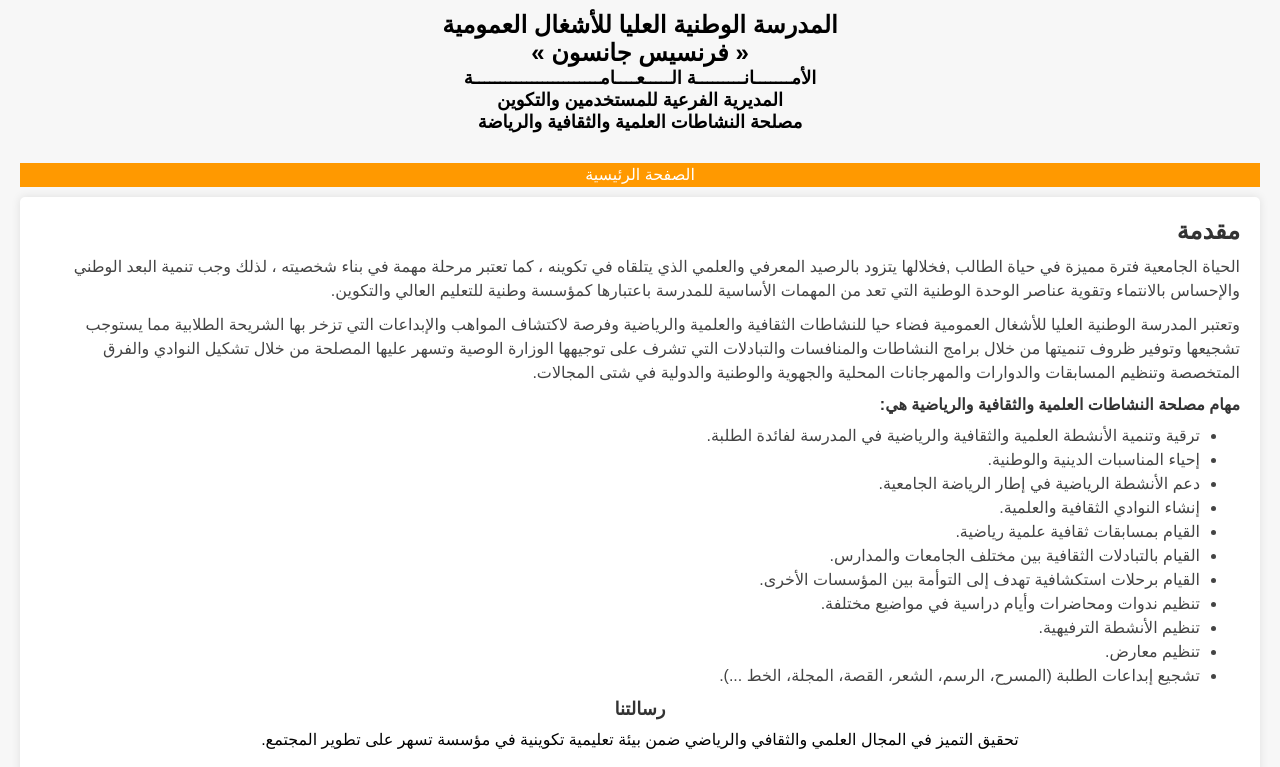
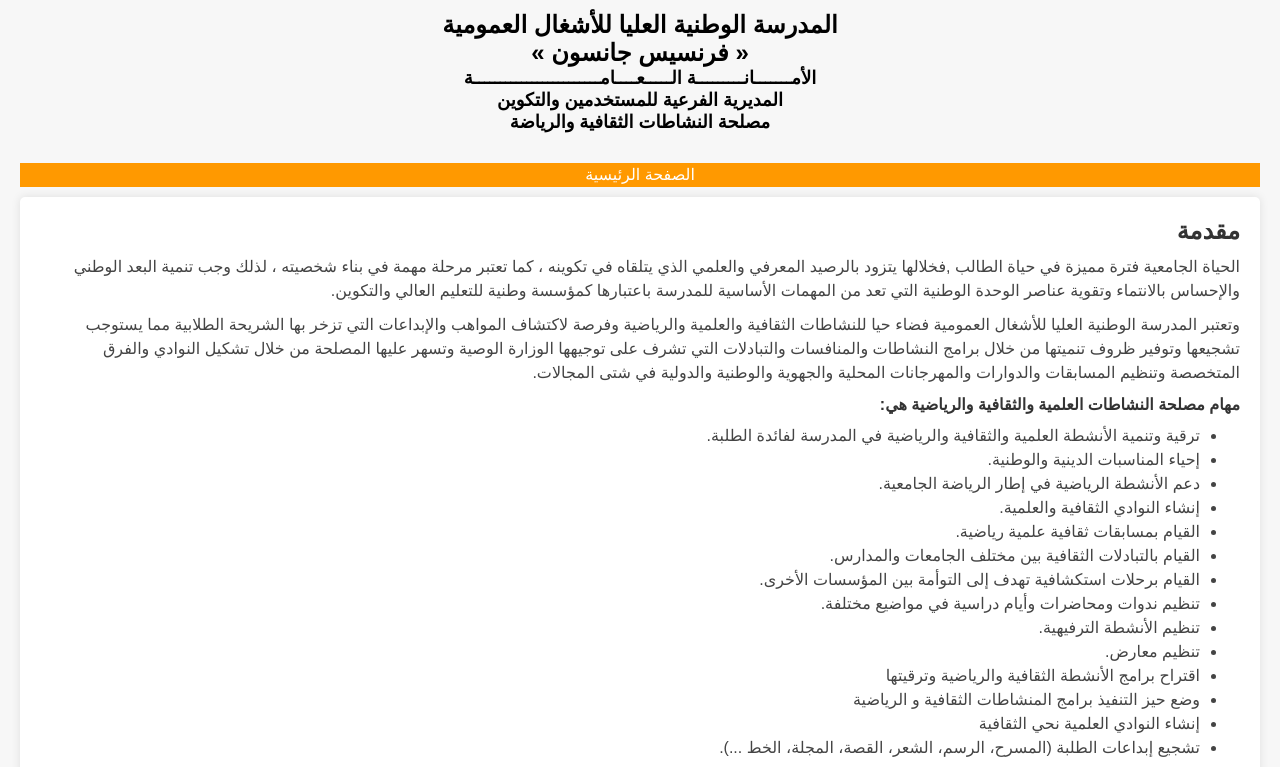
Before and after one commit to ihab65/-, a website built with Vite: page index.html in a window 1280 px wide. Shown: the part 386-1153 px from the top of the page. Built offline with nearby package versions, Linux system fonts and the light colour scheme.

Commit message:
fixing text

```diff
--- a/index.html
+++ b/index.html
@@ -16,7 +16,7 @@
       <h1 class="title">« فرنسيس جانسون »</h1>
       <h2 class="title">الأمـــــــانـــــــــة الـــــعــــامــــــــــــــــــــــــة</h2>
       <h2 class="title">المديرية الفرعية للمستخدمين والتكوين</h2>
-      <h2 class="title">مصلحة النشاطات العلمية والثقافية والرياضة</h2>
+      <h2 class="title">مصلحة النشاطات الثقافية والرياضة</h2>
     </div>
   </header>
   <nav>
@@ -45,6 +45,9 @@
           <li>تنظيم ندوات ومحاضرات وأيام دراسية في مواضيع مختلفة.</li>
           <li>تنظيم الأنشطة الترفيهية.</li>
           <li>تنظيم معارض.</li>
+          <li>اقتراح برامج الأنشطة الثقافية والرياضية وترقيتها </li>
+          <li>وضع حيز التنفيذ برامج المنشاطات الثقافية و الرياضية</li>
+          <li>إنشاء النوادي العلمية نحي الثقافية</li>
           <li>تشجيع إبداعات الطلبة (المسرح، الرسم، الشعر، القصة، المجلة، الخط ...).</li>
       </ul>
       <h2>
```
